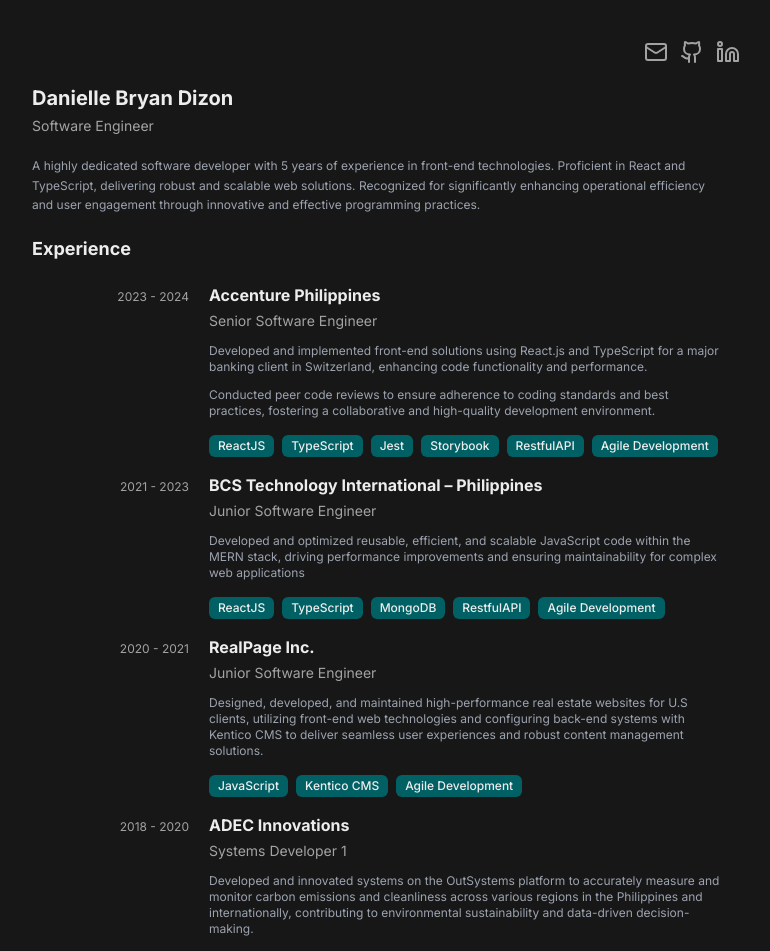
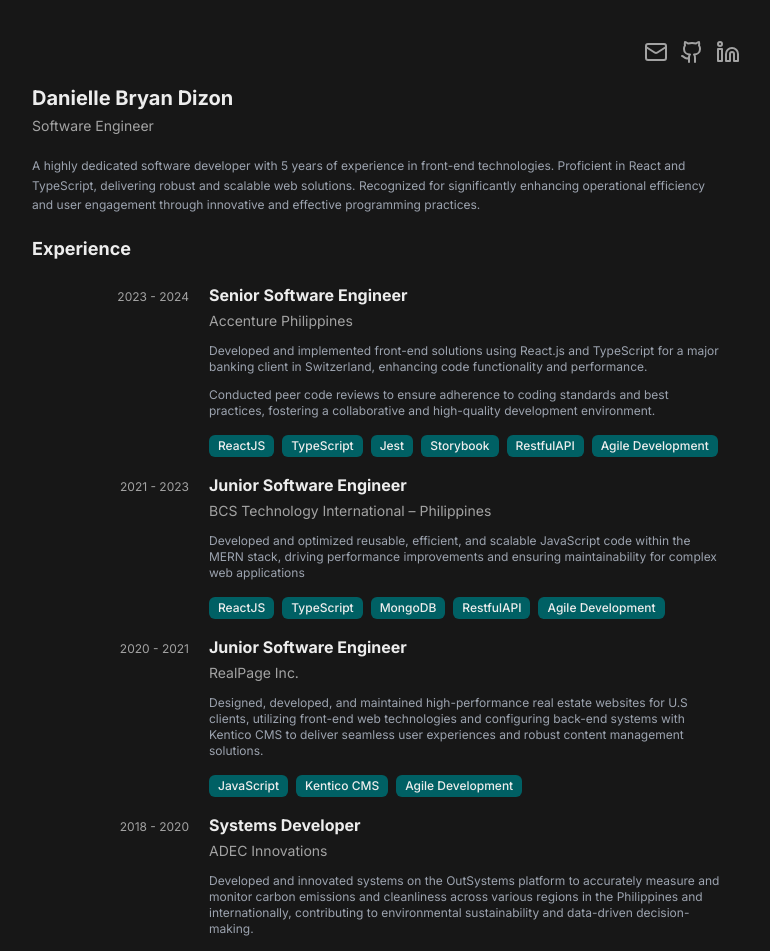
Before and after one commit to bryanpascuadizon/port-developer-portfolio, a Next.js app: page / in a window 1280 px wide. Shown: the top 951 px of the page, without its empty margins (264-1034 px from the left). Built offline with nearby package versions, Linux system fonts and the light colour scheme.

Commit message:
minor ui improvements

```diff
--- a/app/components/Experience.tsx
+++ b/app/components/Experience.tsx
@@ -25,19 +25,20 @@
               </p>
             </div>
             <div className="col-span-3">
+              <p className="primary-text text-base font-bold mb-1">
+                {experience.position}
+              </p>
               <Link
                 href={experience.companyLink}
-                className="text-base primary-text font-bold link"
+                className="secondary-text text-sm link"
                 target="_blank"
               >
                 {" "}
                 {experience.company}
               </Link>
-              <p className="secondary-text text-sm mb-3 mt-1">
-                {experience.position}
-              </p>
+
               {experience.description.map((description, descriptionIndex) => (
-                <p className="mb-3 accent-text" key={descriptionIndex}>
+                <p className="mt-3 mb-3 accent-text" key={descriptionIndex}>
                   {description}
                 </p>
               ))}
--- a/sample-data.ts
+++ b/sample-data.ts
@@ -51,7 +51,7 @@
     {
       company: "ADEC Innovations",
       companyLink: "https://www.adec-innovations.com/",
-      position: "Systems Developer 1",
+      position: "Systems Developer",
       description: [
         "Developed and innovated systems on the OutSystems platform to accurately measure and monitor carbon emissions and cleanliness across various regions in the Philippines and internationally, contributing to environmental sustainability and data-driven decision-making.",
       ],
```
